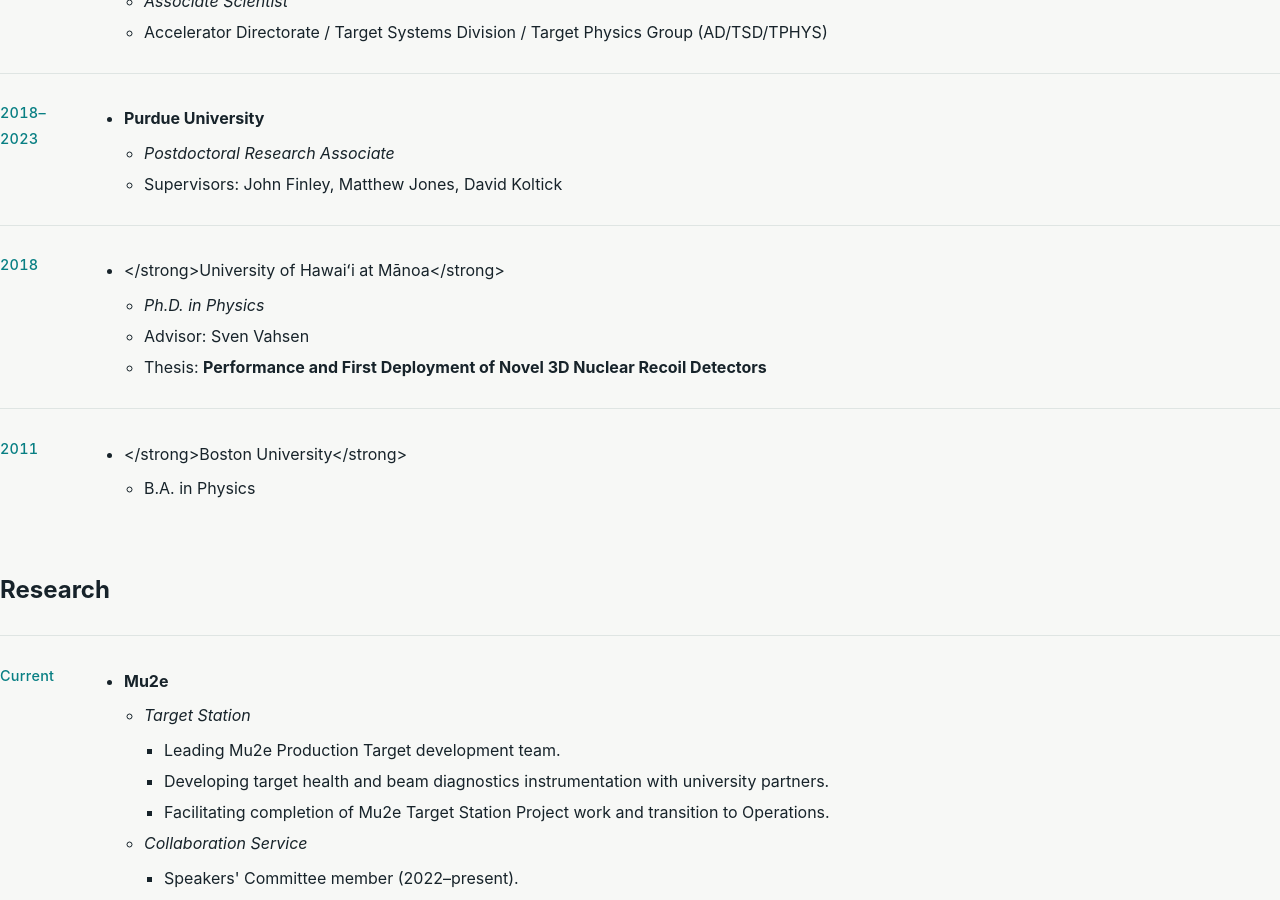
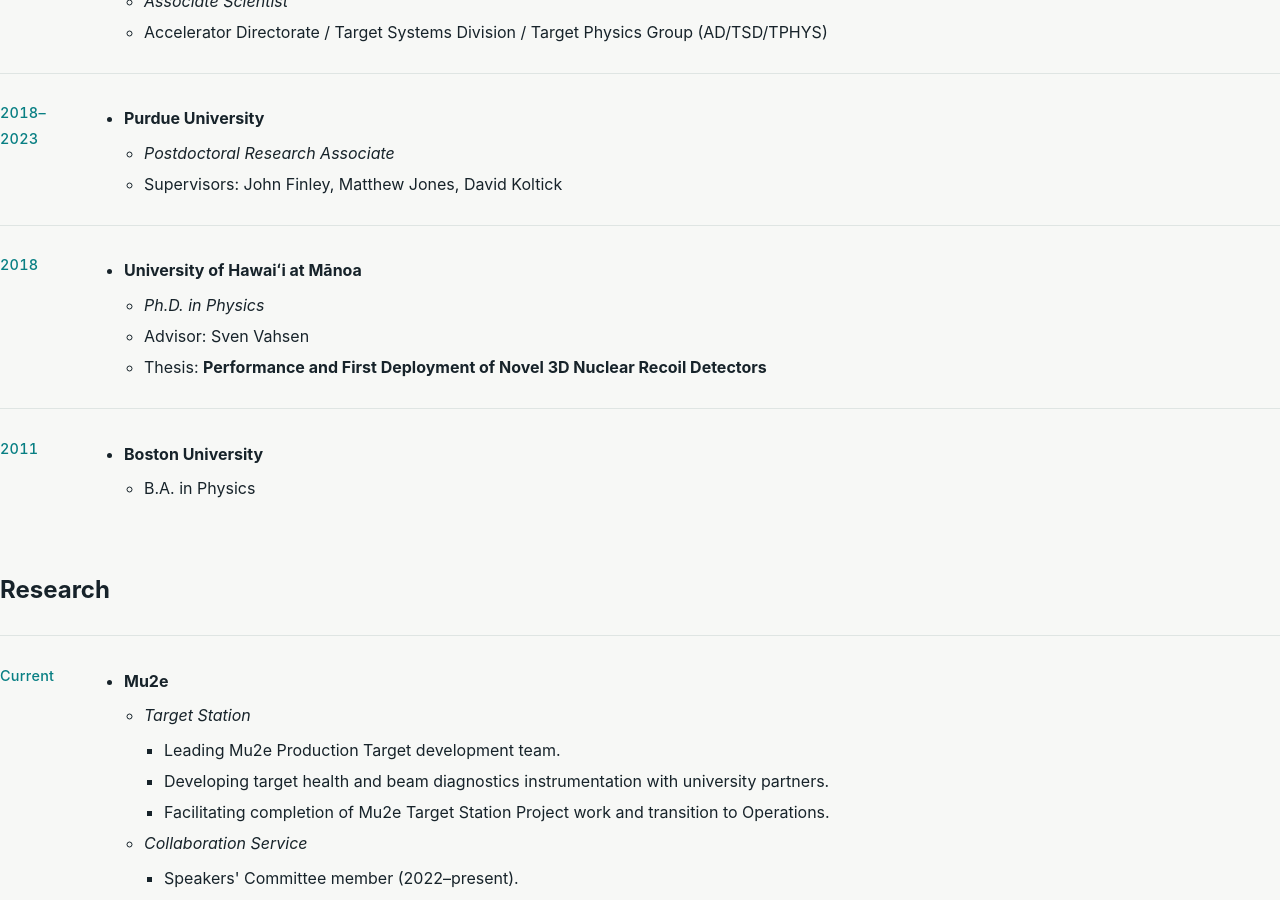
Before and after one commit to mhedges/mhedges.github.io, a Jekyll site: the page built from cv.md, in a window 1280 px wide and 900 px high, scrolled down 413 px. Built offline with Jekyll 4.4.1, drawn with Linux system fonts in a browser that asks for light colours.

Commit message:
aint need no double negatives

```diff
--- a/cv.md
+++ b/cv.md
@@ -53,7 +53,7 @@ Fermilab Associate Scientist
     <div class="cv-entries">
       <div class="cv-entry">
         <ul>
-        <li></strong>University of Hawaiʻi at Mānoa</strong>
+        <li><strong>University of Hawaiʻi at Mānoa</strong>
         <ul>
         <li><em>Ph.D. in Physics</em></li>
         <li>Advisor: Sven Vahsen</li>
@@ -70,7 +70,7 @@ Fermilab Associate Scientist
     <div class="cv-entries">
       <div class="cv-entry">
       <ul>
-      <li></strong>Boston University</strong>
+      <li><strong>Boston University</strong>
       <ul>
       <li>B.A. in Physics</li>
       </ul>
```
